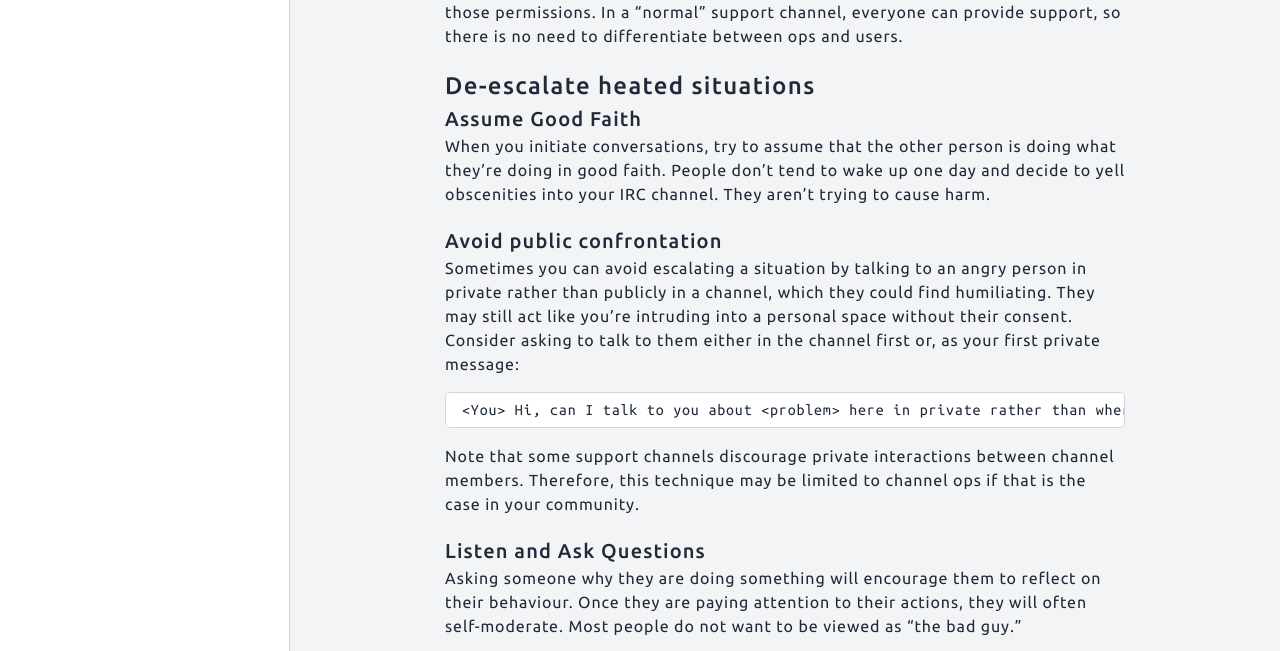
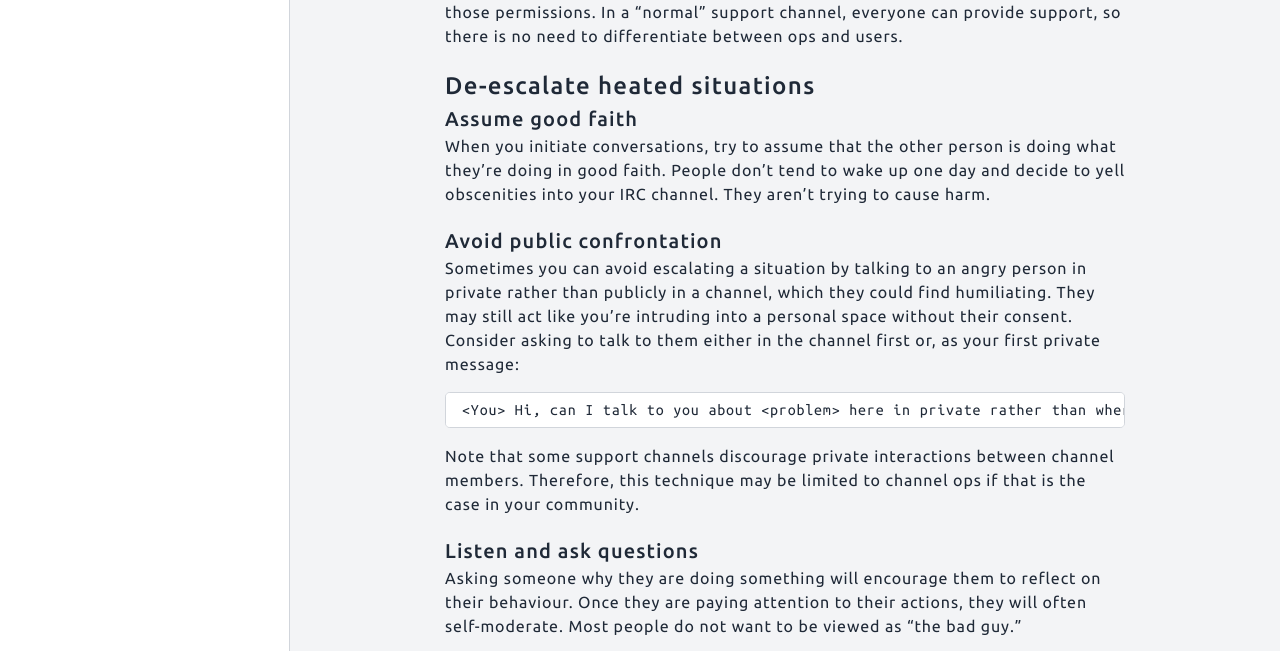
Before and after one commit to Libera-Chat/libera-chat.github.io, a Jekyll site: the page built from content/_guides/catalyst.md, in a window 1280 px wide and 900 px high, scrolled down 1135 px. Shown: the part 153-804 px from the top of the window. Built offline with Jekyll 4.4.1, drawn with Linux system fonts in a browser that asks for light colours.

Commit message:
Casing changes for consistency

```diff
--- a/content/_guides/catalyst.md
+++ b/content/_guides/catalyst.md
@@ -59,7 +59,7 @@ provide support, so there is no need to differentiate between ops and users.
 
 ## De-escalate heated situations
 
-### Assume Good Faith
+### Assume good faith
 
 When you initiate conversations, try to assume that the other person is doing
 what they're doing in good faith. People don't tend to wake up one day and
@@ -82,7 +82,7 @@ Note that some support channels discourage private interactions between
 channel members. Therefore, this technique may be limited to channel ops if
 that is the case in your community.
 
-### Listen and Ask Questions
+### Listen and ask questions
 
 Asking someone why they are doing something will encourage them to reflect on
 their behaviour. Once they are paying attention to their actions, they will
```
